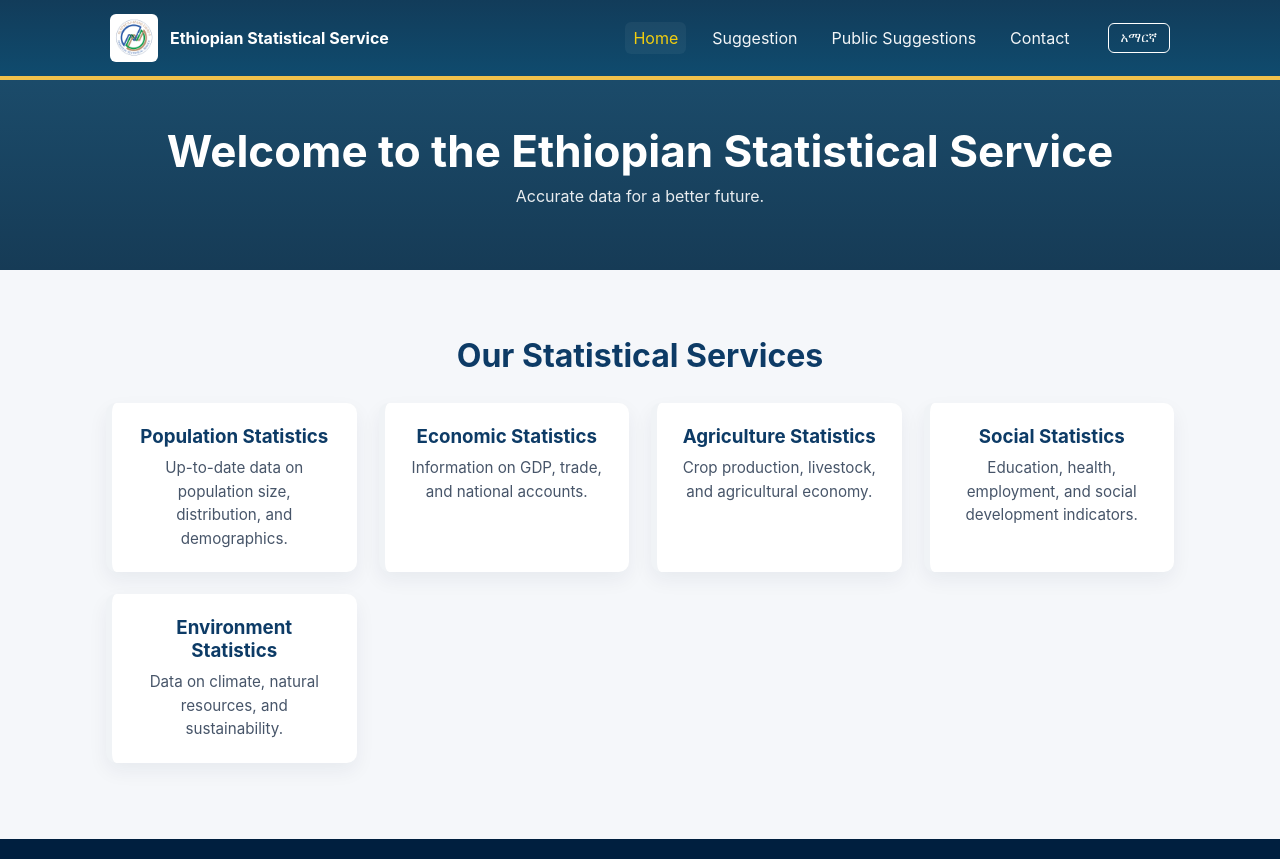
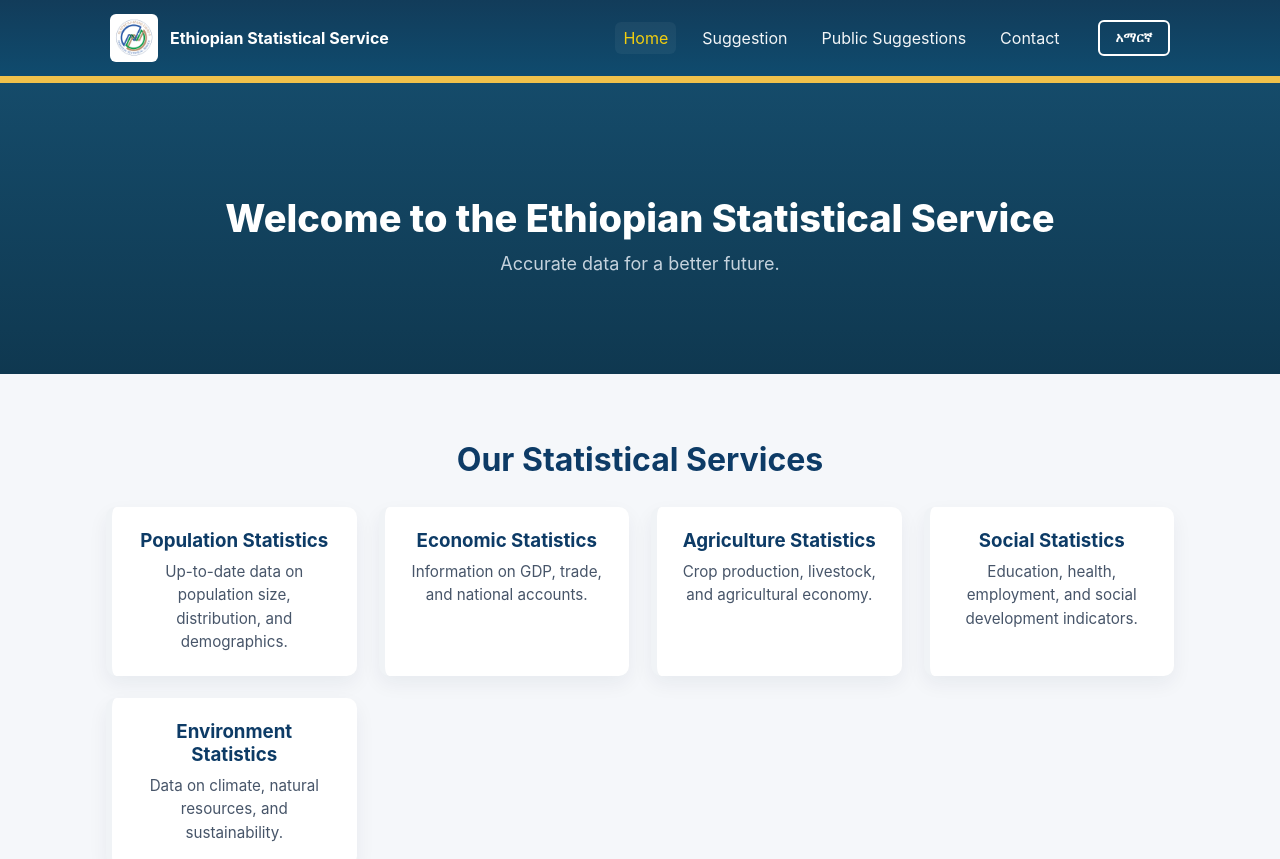
Before and after one commit to Aster1216/suggest-box, a React (Vite) app in the folder client/: page / in a window 1280 px wide. Shown: the top 859 px of the page. Built offline with nearby package versions, Linux system fonts and the light colour scheme; no server answers.

Commit message:
Enhance hero section and clean up header styles
Added new styles for hero section and header, including responsive design adjustments. Removed unused styles for header and navigation.

```diff
--- a/client/src/assets/css/styles.css
+++ b/client/src/assets/css/styles.css
@@ -1,4 +1,3 @@
-
 :root {
   --navy: #0d3b66;
   --navy-dark: #001f3f;
@@ -23,6 +22,30 @@ a {
   color: inherit;
   text-decoration: none;
 }
+
+/* ---------------- HERO ---------------- */
+.hero {
+  background: linear-gradient(180deg, #154b6a, #0f3850);
+  color: #fff;
+  padding: 80px 20px 100px;
+  text-align: center;
+  border-top: 3px solid #f0c14b;
+}
+
+.hero h1 {
+  font-size: 38px;
+  font-weight: 800;
+  margin-bottom: 12px;
+  color: #fff;
+}
+
+.hero p {
+  font-size: 18px;
+  opacity: 0.9;
+  color: #d9e3ec;
+  margin: 0;
+}
+
 
 /* ---------------- HEADER ---------------- */
 .site-header {
@@ -72,23 +95,163 @@ a {
   background: rgba(255, 255, 255, 0.03);
 }
 
-/* ---------------- HERO ---------------- */
-.hero {
-  background: linear-gradient(180deg, #1b4b6a, #163b56);
+/* ---------------- HEADER ---------------- */
+.site-header {
+  width: 100%;
+  background: linear-gradient(180deg, #123c5a, #0f4b6e);
   color: #fff;
-  padding: 44px 20px 64px;
-  text-align: center;
+  padding: 14px 0;
+  border-bottom: 4px solid #f0c14b;
+  position: relative;
+  box-sizing: border-box;
 }
 
-.hero h1 {
-  font-size: 44px;
-  margin: 0 0 8px;
+/* Make the container center content but let header background span full width */
+.header-container {
+  max-width: 1100px;
+  margin: 0 auto;
+  padding: 0 20px;
+  display: flex;
+  align-items: center;
+  justify-content: space-between;
+  flex-wrap: wrap; /* prevents overlap on small screens */
 }
 
-.hero p {
+/* Brand section */
+.brand {
+  display: flex;
+  align-items: center;
+  gap: 12px;
+}
+
+.brand img {
+  width: 48px;
+  height: 48px;
+  border-radius: 6px;
+  background: #fff;
+  padding: 4px;
+}
+
+.brand-text {
+  line-height: 1;
+}
+
+.brand-title {
+  font-weight: 700;
+}
+
+.brand-subtitle {
+  font-size: 12px;
   opacity: 0.9;
-  margin: 0;
 }
+
+/* Navigation */
+.nav {
+  margin-left: auto;
+  display: flex;
+  align-items: center;
+  gap: 18px;
+  flex-wrap: wrap; /* keep buttons from breaking layout */
+}
+
+.nav a {
+  color: #fff;
+  padding: 6px 8px;
+  border-radius: 6px;
+  transition: 0.2s ease;
+}
+
+.nav a:hover,
+.nav a.active {
+  color: var(--accent);
+  background: rgba(255, 255, 255, 0.05);
+}
+
+/* Buttons inside header (login, language, etc.) */
+.nav button,
+.lang-btn,
+.logout-btn {
+  background: transparent;
+  color: #fff;
+  border: 2px solid #fff;
+  padding: 8px 16px;
+  border-radius: 6px;
+  cursor: pointer;
+  font-weight: 600;
+  line-height: 1.2;
+  transition: all 0.2s ease;
+}
+
+.nav button:hover,
+.lang-btn:hover,
+.logout-btn:hover {
+  background: #f0c14b;
+  color: #0f2b44;
+  border-color: #f0c14b;
+}
+
+/* ---------------- HAMBURGER ---------------- */
+.hamburger {
+  display: none;
+  flex-direction: column;
+  gap: 5px;
+  margin-left: auto;
+  cursor: pointer;
+
+}
+
+.hamburger span {
+  width: 24px;
+  height: 2px;
+  background: #fff;
+  transition: 0.3s ease;
+}
+
+/* animate to X when open */
+.hamburger.open span:nth-child(1) {
+  transform: rotate(45deg) translateY(6px);
+}
+.hamburger.open span:nth-child(2) {
+  opacity: 0;
+}
+.hamburger.open span:nth-child(3) {
+  transform: rotate(-45deg) translateY(-6px);
+}
+
+/* ---------------- RESPONSIVE ---------------- */
+@media (max-width: 900px) {
+  .hero h1 {
+    font-size: 32px;
+  }
+  .nav {
+    gap: 12px;
+  }
+}
+
+@media (max-width: 720px) {
+  .nav {
+    display: none; /* hide desktop nav on small screens */
+  }
+
+  .hero h1 {
+    font-size: 26px;
+  }
+
+  .hero p {
+    font-size: 15px;
+  }
+
+  .footer .container {
+    flex-direction: column;
+    align-items: flex-start;
+    gap: 20px;
+  }
+
+  .service-grid {
+    grid-template-columns: 1fr;
+  }
+}
+
 
 /* ---------------- SERVICE GRID ---------------- */
 .services-section {
@@ -267,92 +430,13 @@ a {
     padding: 12px 0;
   }
 
-Aster Cs, [10/18/2025 4:37 AM]
-.mobile-nav a {
+  .mobile-nav a {
     color: #fff;
     padding: 8px 0;
     border-bottom: 1px solid rgba(255, 255, 255, 0.15);
   }
 }
 
-/* ---------------- HEADER ---------------- */
-.header-container {
-  display: flex;
-  align-items: center;
-}
-
-.brand {
-  display: flex;
-  align-items: center;
-  gap: 12px;
-}
-
-.brand img {
-  width: 48px;
-  height: 48px;
-  border-radius: 6px;
-  background: #fff;
-  padding: 4px;
-}
-
-.brand-text {
-  line-height: 1;
-}
-
-.brand-title {
-  font-weight: 700;
-}
-
-.brand-subtitle {
-  font-size: 12px;
-  opacity: 0.9;
-}
-
-.nav {
-  margin-left: auto;
-  display: flex;
-  gap: 18px;
-  align-items: center;
-}
-
-.nav a {
-  color: #fff;
-  padding: 6px 8px;
-  border-radius: 6px;
-}
-
-.nav a:hover,
-.nav a.active {
-  color: var(--accent);
-  background: rgba(255, 255, 255, 0.05);
-}
-
-/* ---------------- HAMBURGER ---------------- */
-.hamburger {
-  display: none;
-  flex-direction: column;
-  gap: 5px;
-  margin-left: auto;
-  cursor: pointer;
-}
-
-.hamburger span {
-  width: 24px;
-  height: 2px;
-  background: #fff;
-  transition: 0.3s ease;
-}
-
-/* animate to X when open */
-.hamburger.open span:nth-child(1) {
-  transform: rotate(45deg) translateY(6px);
-}
-.hamburger.open span:nth-child(2) {
-  opacity: 0;
-}
-.hamburger.open span:nth-child(3) {
-  transform: rotate(-45deg) translateY(-6px);
-}
 
 /* ---------------- MOBILE NAV ---------------- */
 @media (max-width: 720px) {
@@ -519,7 +603,6 @@ Aster Cs, [10/18/2025 4:37 AM]
   transition: background 0.25s;
 }
 
-Aster Cs, [10/18/2025 4:37 AM]
 .modal-content button[type="submit"] {
   background: var(--navy);
   color: #fff;
```
